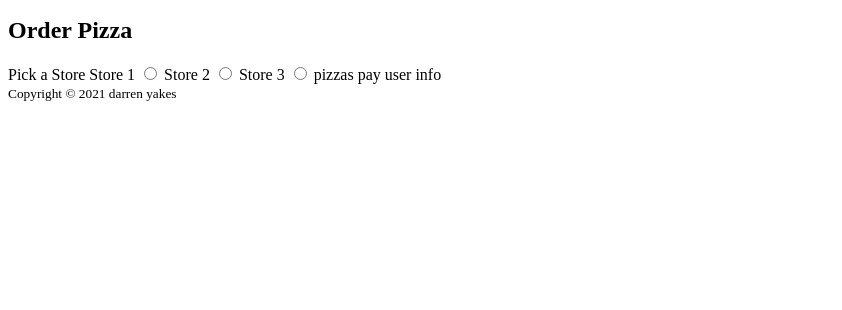
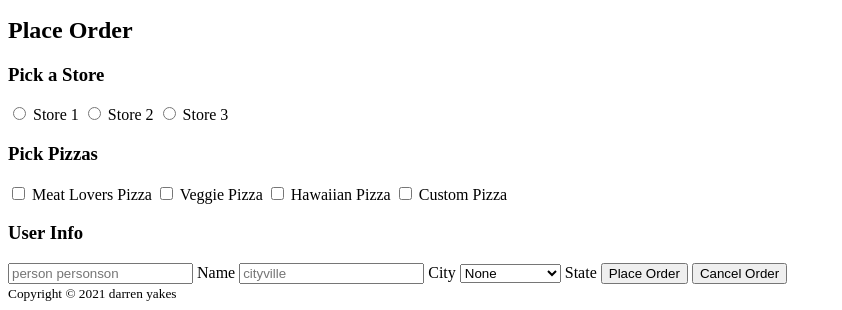
Before and after one commit to Dayakes/week_3, a plain HTML site: page html_css/index.html in a window 1280 px wide. Shown: the part 1163-1473 px from the top of the page, without its empty margins (0-842 px from the left). Before the commit the page ends 1273 px from the top, so only its background shows below. Drawn offline with Linux system fonts and the light colour scheme.

Commit message:
starting on css

```diff
--- a/html_css/index.html
+++ b/html_css/index.html
@@ -50,26 +50,47 @@
 
         <section>
             <header>
-                <h2>Order Pizza</h2>
+                <h2>Place Order</h2>
             </header>
 
             <form action="">
-                <label for="store">Pick a Store</label>
+                <h3>Pick a Store</h3>
+                <input type="radio" name="store" id="store001" value="store001">
                 <label for="store001">Store 1</label>
-                <input type="radio" name="store" value="store001" id="store001">
+                <input type="radio" name="store" id="store002" value="store002">
                 <label for="store002">Store 2</label>
-                <input type="radio" name="store" value="store002" id="store002">
+                <input type="radio" name="store" id="store003" value="store003">
                 <label for="store003">Store 3</label>
-                <input type="radio" name="store" value="store003" id="store003">
 
-                pizzas
-                pay
-                user info
+                <h3>Pick Pizzas</h3>
+                <input type="checkbox" name="pizzas" id="pizza001" value="meat">
+                <label for="pizza001">Meat Lovers Pizza</label>
+                <input type="checkbox" name="pizzas" id="pizza002" value="veggie">
+                <label for="pizza002">Veggie Pizza</label>
+                <input type="checkbox" name="pizzas" id="pizza003" value="hawaiian">
+                <label for="pizza003">Hawaiian Pizza</label>
+                <input type="checkbox" name="pizzas" id="pizza004" value="custom">
+                <label for="pizza004">Custom Pizza</label>
 
+                <h3>User Info</h3>
+                <input type="text" name="name" id="name" placeholder="person personson">
+                <label for="name">Name</label>
+                <input type="text" name="city" id="city" placeholder="cityville">
+                <label for="city">City</label>
+                <select name="state" id="state">
+                    <option value="None" selected>None</option>
+                    <option value="TX">Texas</option>
+                    <option value="RI">Rhode Island</option>
+                    <option value="MI">Michigan</option>
+                    <option value="NY">New York</option>
+                    <option value="HI">Hawaii</option>
+                </select>
+                <label for="state">State</label>
+
+                <button type="submit">Place Order</button>
+                <button type="reset">Cancel Order</button>
             </form>
         </section>
-
-        <section></section>
     </main>
 
     <footer>
```
